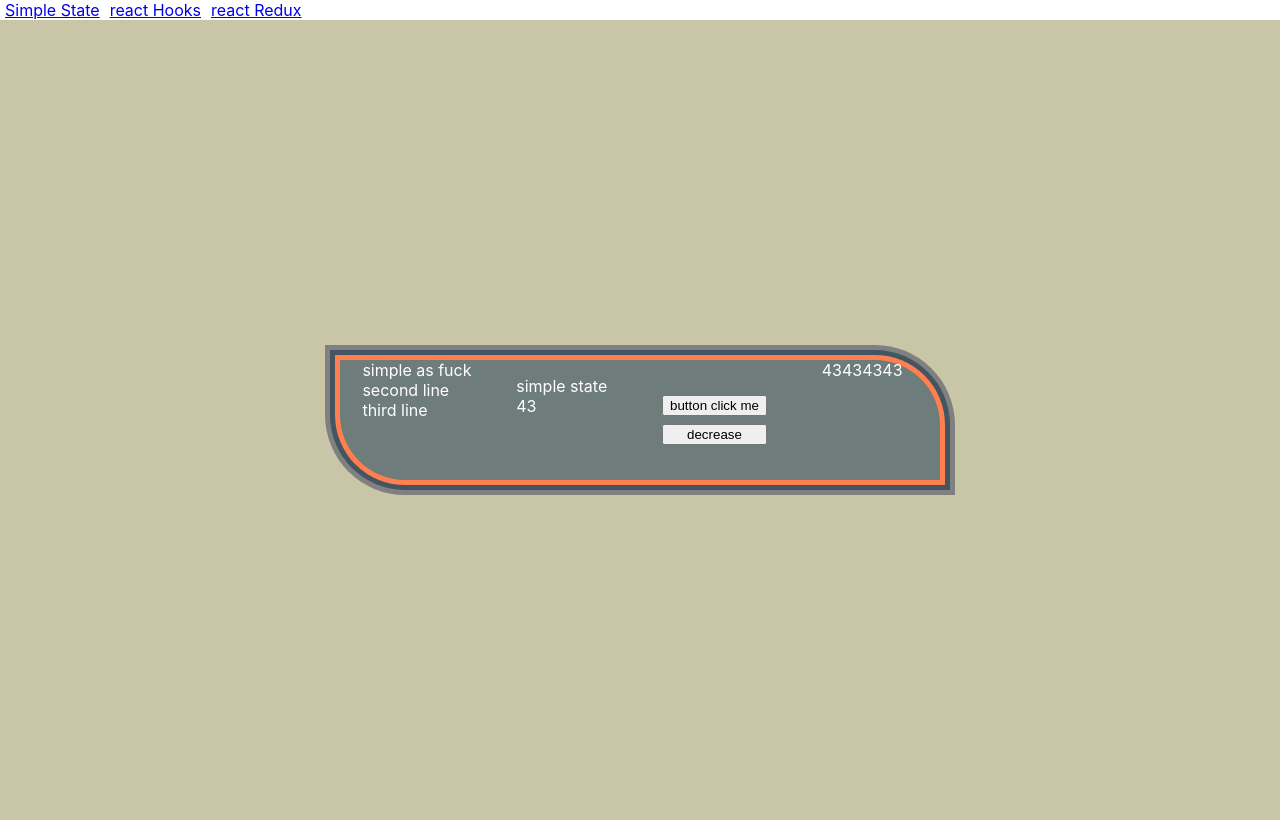
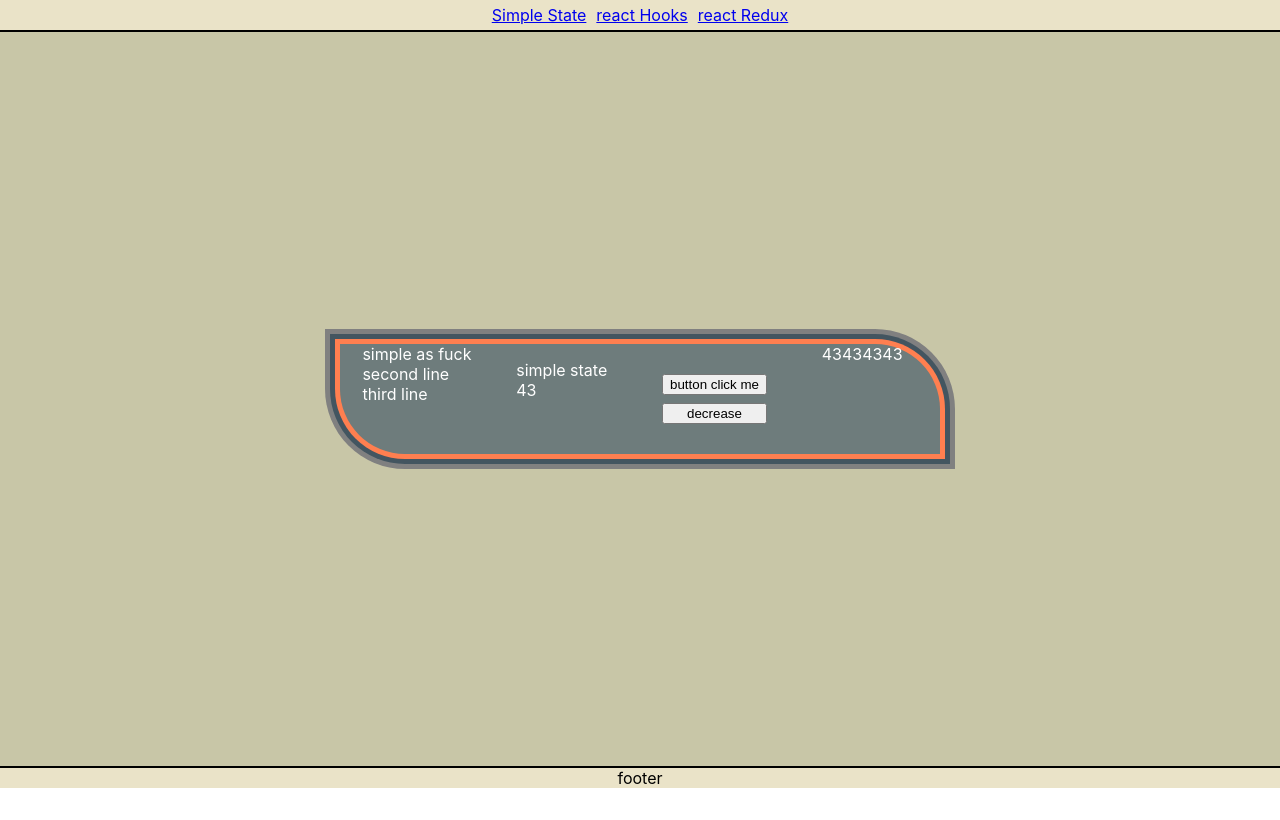
Before and after one commit to IlyaMrz/JS, a React (Create React App) app in the folder mypholio/: page / in a window 1280 px wide. Built offline with nearby package versions, Linux system fonts and the light colour scheme.

Commit message:
css refactoring

```diff
--- a/mypholio/package.json
+++ b/mypholio/package.json
@@ -6,6 +6,7 @@
     "@testing-library/jest-dom": "^5.11.9",
     "@testing-library/react": "^11.2.5",
     "@testing-library/user-event": "^12.8.3",
+    "node-sass": "^5.0.0",
     "react": "^17.0.1",
     "react-dom": "^17.0.1",
     "react-redux": "^7.2.2",
--- a/mypholio/src/App.css
+++ b/mypholio/src/App.css
@@ -2,3 +2,15 @@
 a {
     margin: 5px;
 }
+.nav {
+    display: flex;
+    justify-content: center;
+    background-color: #eae3c8;
+    border-bottom: 2px solid;
+}
+.footer {
+    display: flex;
+    justify-content: center;
+    background-color: #eae3c8;
+    border-top: 2px solid;
+}
--- a/mypholio/src/components/hooksEl.jsx
+++ b/mypholio/src/components/hooksEl.jsx
@@ -1,4 +1,5 @@
 //hooks
+import "./states.scss";
 import React, { useState } from 'react';
 
 function HooksEl() {
@@ -13,21 +14,15 @@ function HooksEl() {
     }
 
     return (
-        <div style={{backgroundColor:"#c8c6a7",display:'flex', justifyContent:'center',alignItems:'center', height: "100%"}}>
-        <div style={{backgroundColor: "#6e7c7c",
-        borderRadius:"0 65px 0 65px",
-        display:"flex",
-        boxShadow: "0 0 0 5px coral, 0 0 0 10px #435560, 0 0 0 15px grey",
-        height: "15%",
-        width: "600px",
-        justifyContent:"space-around"}}>
-            <div style={{color:'white'}}>simple as fuck <br /> second line <br /> third line</div>
-                <p style={{color:"white"}}>hooks<br></br>{count}</p>
-                <div style={{display:"flex",flexDirection:"column", justifyContent:'center'}}>
-                    <button onClick={increase} style={{margin:"4px 10px"}}>button click me</button>
-                    <button onClick={decrease} style={{margin:"4px 10px"}}>decrease</button>
+        <div className="first">
+        <div className="second">
+            <div>simple as fuck <br /> second line <br /> third line</div>
+                <p>hooks<br></br>{count}</p>
+                <div className="third">
+                    <button onClick={increase}>button click me</button>
+                    <button onClick={decrease}>decrease</button>
                 </div>
-                <div style={{color:'white', marginRight:'15px'}}>
+                <div className='last'>
                 {count}{count}{count}{count}
                </div>
             </div>
--- a/mypholio/src/components/reduxEl.jsx
+++ b/mypholio/src/components/reduxEl.jsx
@@ -1,5 +1,5 @@
 //redux
-
+import "./states.scss";
 import React from 'react';
 import { connect } from 'react-redux';
 import { setDeacrease, setIncrease } from '../redux/actions';
@@ -22,21 +22,16 @@ class ReduxEl extends React.Component {
     const {toggleIncreaseInner,toggleDecreaseInner} = this.props;
     const count = this.props.count;
 
-        return (<div style={{backgroundColor:"#c8c6a7",display:'flex', justifyContent:'center',alignItems:'center', height: "100%"}}>
-        <div style={{backgroundColor: "#6e7c7c",
-        borderRadius:"0 65px 0 65px",
-        display:"flex",
-        boxShadow: "0 0 0 5px coral, 0 0 0 10px #435560, 0 0 0 15px grey",
-        height: "15%",
-        width: "600px",
-        justifyContent:"space-around"}}>
-            <div style={{color:'white'}}>simple as fuck <br /> second line <br /> third line</div>
-                <p style={{color:"white"}}>redux<br></br>{count}</p>
-                <div style={{display:"flex",flexDirection:"column", justifyContent:'center'}}>
-                    <button onClick={toggleIncreaseInner} style={{margin:"4px 10px"}}>button click me</button>
-                    <button onClick={toggleDecreaseInner} style={{margin:"4px 10px"}}>decrease</button>
+        return (
+        <div className="first">
+        <div className="second">
+            <div>simple as fuck <br /> second line <br /> third line</div>
+                <p >redux<br></br>{count}</p>
+                <div className="third">
+                    <button onClick={toggleIncreaseInner}>button click me</button>
+                    <button onClick={toggleDecreaseInner}>decrease</button>
                 </div>
-                <div style={{color:'white', marginRight:'15px'}}>
+                <div className="last">
                 {count}{count}{count}{count}
                </div>
             </div>
--- a/mypholio/src/components/simpleStateEl.jsx
+++ b/mypholio/src/components/simpleStateEl.jsx
@@ -1,6 +1,6 @@
 //simple state
 import React from 'react';
-
+import "./states.scss";
 class SimpleStateEl extends React.Component {
     constructor() {
         super();
@@ -18,21 +18,15 @@ class SimpleStateEl extends React.Component {
     render() {
         const innerCount = this.state.count;
         return (
-            <div style={{backgroundColor:"#c8c6a7",display:'flex', justifyContent:'center',alignItems:'center', height: "100%"}}>
-            <div style={{backgroundColor: "#6e7c7c",
-            borderRadius:"0 65px 0 65px",
-            display:"flex",
-            boxShadow: "0 0 0 5px coral, 0 0 0 10px #435560, 0 0 0 15px grey",
-            height: "15%",
-            width: "600px",
-            justifyContent:"space-around"}}>
-                <div style={{color:'white'}}>simple as fuck <br /> second line <br /> third line</div>
-                    <p style={{color:"white"}}>simple state <br></br>{innerCount}</p>
-                    <div style={{display:"flex",flexDirection:"column", justifyContent:'center'}}>
-                        <button onClick={this.increase} style={{margin:"4px 10px"}}>button click me</button>
-                        <button onClick={this.decrease} style={{margin:"4px 10px"}}>decrease</button>
+            <div className="first">
+                <div className="second">
+                    <div>simple as fuck <br /> second line <br /> third line</div>
+                    <p>simple state <br></br>{innerCount}</p>
+                    <div className="third">
+                        <button onClick={this.increase}>button click me</button>
+                        <button onClick={this.decrease}>decrease</button>
                     </div>
-                    <div style={{color:'white', marginRight:'15px'}}>
+                    <div className="last">
                     {innerCount}{innerCount}{innerCount}{innerCount}
                    </div>
                 </div>
--- /dev/null
+++ b/mypholio/src/components/states.scss
@@ -0,0 +1,42 @@
+div .first {
+    background-color:#c8c6a7;
+    display:flex;
+    justify-content:center;
+    align-items:center;
+    height: 100%;
+}
+
+div .second {
+    background-color: #6e7c7c;
+    border-radius: 0 65px 0 65px;
+    display:flex;
+    box-shadow: 0 0 0 5px coral,
+     0 0 0 10px #435560,
+     0 0 0 15px grey;
+    height: 15%;
+    width: 600px;
+    justify-content: space-around;
+
+    div {
+        color: white;
+    }
+
+    p {
+        color: white;
+    }
+
+    .third {
+        display:flex;
+        flex-direction:column;
+        justify-content:center;
+
+        button {
+            margin:4px 10px;
+        }
+    }
+
+    .last {
+        color:white;
+        margin-right:15px;
+    }
+}
--- a/mypholio/src/page/mainPage.js
+++ b/mypholio/src/page/mainPage.js
@@ -7,9 +7,9 @@ import {  BrowserRouter as Router, Route, Switch, Link } from 'react-router-dom'
 
 function MainPage() {
     return (
-
+        <div style={{height:"91.7%"}}>
         <Router>
-            <div>
+            <div className="nav">
                 <Link to="/">Simple State</Link>
                 <Link to="reacthooks">react Hooks</Link>
                 <Link to="reactredux">react Redux</Link>
@@ -20,7 +20,8 @@ function MainPage() {
                 <Route exact path="/reactredux" component={ReduxEl} />
             </Switch>
         </Router>
-
+        <div className="footer">footer</div>
+        </div>
     )
 }
 
```
Also changed, not shown: 1 other file (tests, documents, lock files or other folders).
